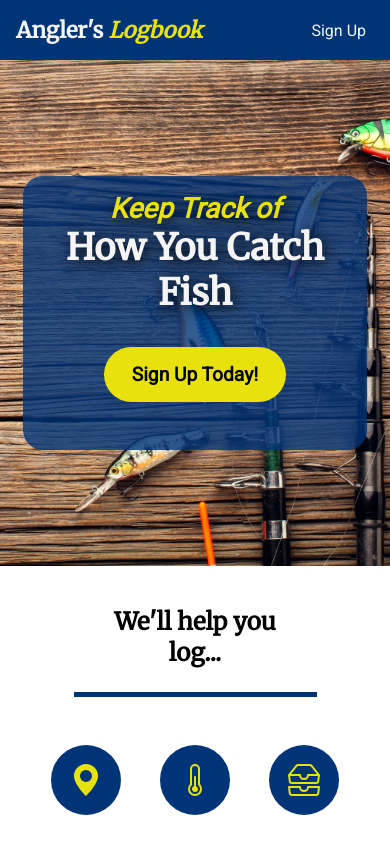
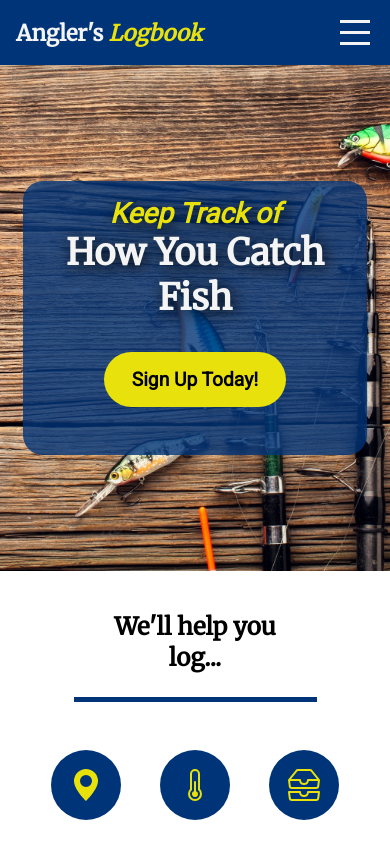
Before and after one commit to JaxonAdams/angler-logbook, a React (Create React App) app in the folder client/: page / in a window 390 px wide. Shown: the top 844 px of the page. Built offline with nearby package versions, Linux system fonts and the light colour scheme.

Commit message:
menu button on smaller screens

```diff
--- a/client/src/App.css
+++ b/client/src/App.css
@@ -52,6 +52,10 @@ html, body {
 
 .current-page a {
     color: var(--color-secondary);
+}
+
+.menu-btn, .menu-line {
+    display: none;
 }
 /* end header styling */
 
@@ -260,6 +264,66 @@ html, body {
 }
 
 @media screen and (max-width: 768px) {
+    .noscroll {
+        overflow: hidden;
+        max-height: 100vh;
+    }
+
+    .menu-btn, .menu-line {
+        display: block;
+    }
+
+    .menu-btn {
+        position: relative;
+        display: flex;
+        flex-direction: column;
+        justify-content: space-between;
+        width: 30px;
+        height: 25px;
+        margin: 20px;
+        transition: all 0.3s ease;
+        cursor: pointer;
+    }
+
+    .menu-line {
+        width: 30px;
+        height: 3px;
+        background-color: var(--txt-light);
+        transition: all 0.3s ease;
+    }
+
+    .close {
+        transform: rotate(180deg);
+    }
+
+    .close .menu-line:nth-child(1) {
+        transform: rotate(45deg) translateY(10.5px) translateX(5px);
+    }
+
+    .close .menu-line:nth-child(2) {
+        opacity: 0;
+    }
+
+    .close .menu-line:nth-child(3) {
+        transform: rotate(-45deg) translateY(-10.5px) translateX(5px);
+    }
+
+    .header-nav {
+        margin: 0;
+        position: absolute;
+        top: 0;
+        right: 0;
+        visibility: hidden;
+        height: 100%;
+        width: 50vw;
+        flex-direction: column;
+        background: var(--color-primary);
+    }
+
+    .header-nav.show {
+        visibility: visible;
+    }
+
     .hero {
         justify-content: center;
     }
--- a/client/src/App.js
+++ b/client/src/App.js
@@ -1,16 +1,19 @@
 import './App.css';
 
+import { useState } from 'react';
 import { Routes, Route } from 'react-router-dom';
 
 import Home from './pages/Home';
 import Signup from './pages/Signup';
 
 function App() {
+  const [menuOpen, setMenuOpen] = useState(false);
+
   return (
-    <div className="App">
+    <div className={`App ${menuOpen ? 'noscroll' : ''}`}>
       <Routes>
-        <Route path='/' element={ <Home /> } />
-        <Route path='/signup' element={ <Signup /> } />
+        <Route path='/' element={ <Home menuOpen={menuOpen} setMenuOpen={setMenuOpen} /> } />
+        <Route path='/signup' element={ <Signup menuOpen={menuOpen} setMenuOpen={setMenuOpen} /> } />
       </Routes>
     </div>
   );
--- a/client/src/components/Header.js
+++ b/client/src/components/Header.js
@@ -1,7 +1,7 @@
 import React, { useEffect, useState } from 'react';
 import { Link } from 'react-router-dom';
 
-const Header = () => {
+const Header = ({ menuOpen, setMenuOpen }) => {
     const [activePage, setActivePage] = useState('');
 
     useEffect(() => {
@@ -14,8 +14,17 @@ const Header = () => {
             <Link to='/'>
                 <h1 className='header-title'>Angler's <span>Logbook</span></h1>
             </Link>
-            <div className={`header-nav ${activePage === 'signup' && 'current-page'}`}>
+            <div className={`
+                header-nav
+                ${activePage === 'signup' && 'current-page'}
+                ${menuOpen && 'show'}
+            `}>
                 <Link to='/signup'>Sign Up</Link>
+            </div>
+            <div className={`menu-btn ${menuOpen && 'close'}`} onClick={() => setMenuOpen(!menuOpen)}>
+                <div className='menu-line' />
+                <div className='menu-line' />
+                <div className='menu-line' />
             </div>
         </header>
     );
--- a/client/src/pages/Home.js
+++ b/client/src/pages/Home.js
@@ -6,10 +6,10 @@ import HomeInfo from '../components/HomeInfo';
 import HomeWelcome from '../components/HomeWelcome';
 import Footer from '../components/Footer';
 
-const Home = () => {
+const Home = ({ menuOpen, setMenuOpen }) => {
     return (
         <div className='home'>
-            <Header />
+            <Header menuOpen={menuOpen} setMenuOpen={setMenuOpen} />
             <Hero />
             <HomeInfo />
             <HomeWelcome />
--- a/client/src/pages/Signup.js
+++ b/client/src/pages/Signup.js
@@ -2,10 +2,10 @@ import React from 'react';
 
 import Header from '../components/Header';
 
-const Signup = () => {
+const Signup = ({ menuOpen, setMenuOpen }) => {
     return (
         <div className='signup'>
-            <Header />
+            <Header menuOpen={menuOpen} setMenuOpen={setMenuOpen} />
             Hello World
         </div>
     );
```
